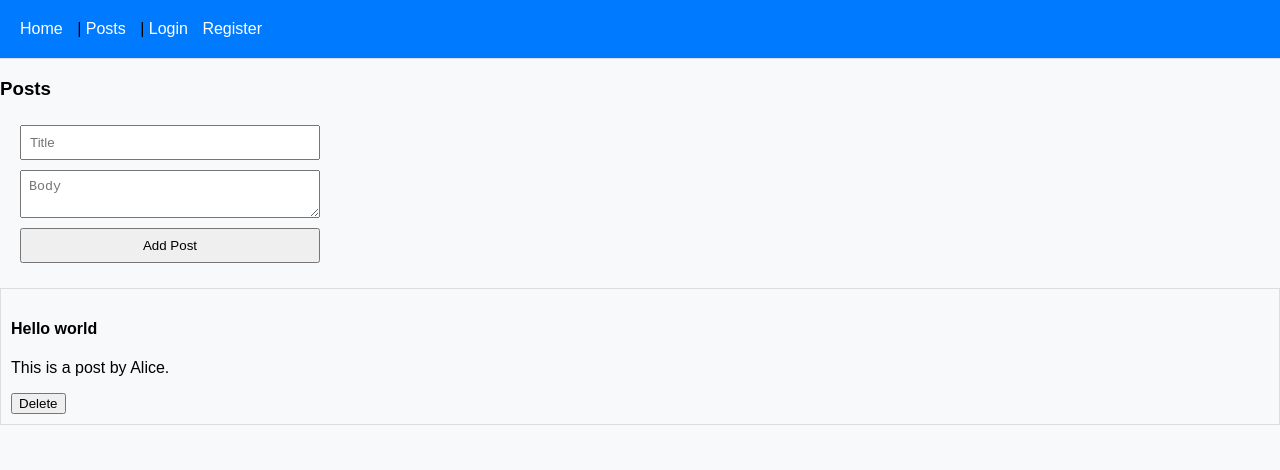
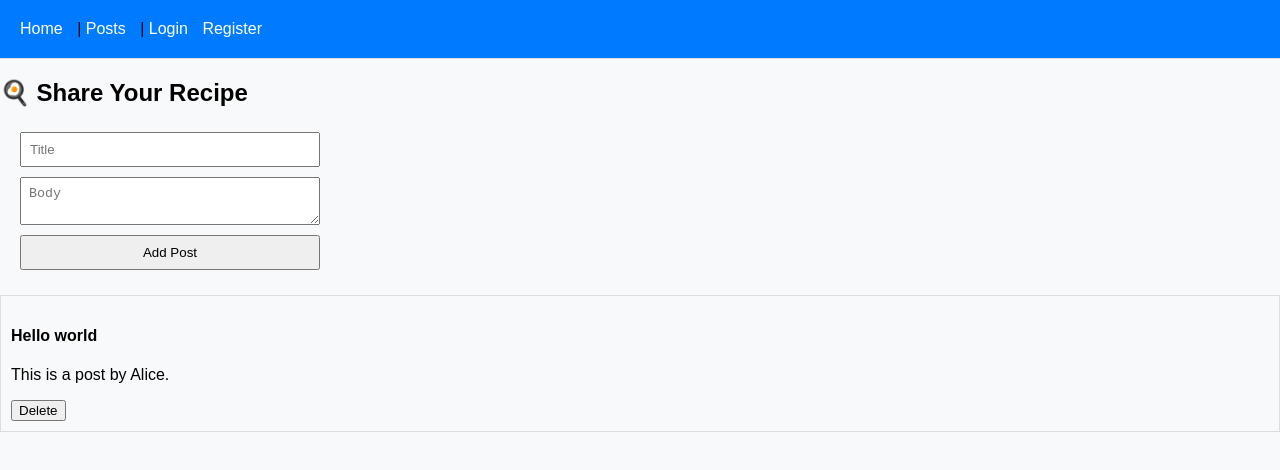
Before and after one commit to nikolaivu1/exam-app, a React (Vite) app: page /posts in a window 1280 px wide. Shown: the top 470 px of the page. Built offline with nearby package versions, Linux system fonts and the light colour scheme; data requests are answered from the project's data file.

Commit message:
Update Posts.jsx

```diff
--- a/src/pages/Posts.jsx
+++ b/src/pages/Posts.jsx
@@ -28,8 +28,9 @@ export default function Posts() {
   }
 
   return (
-    <div>
-      <h3>Posts</h3>
+    <div className="page">
+      <div className="recipe-box">
+        <h2>🍳 Share Your Recipe</h2>
       <form onSubmit={addPost}>
         <input value={title} onChange={e => setTitle(e.target.value)} placeholder="Title" />
         <textarea value={body} onChange={e => setBody(e.target.value)} placeholder="Body" />
@@ -42,6 +43,7 @@ export default function Posts() {
           <button onClick={() => deletePost(p.id)}>Delete</button>
         </div>
       ))}
+     </div>
     </div>
   )
 }
```
